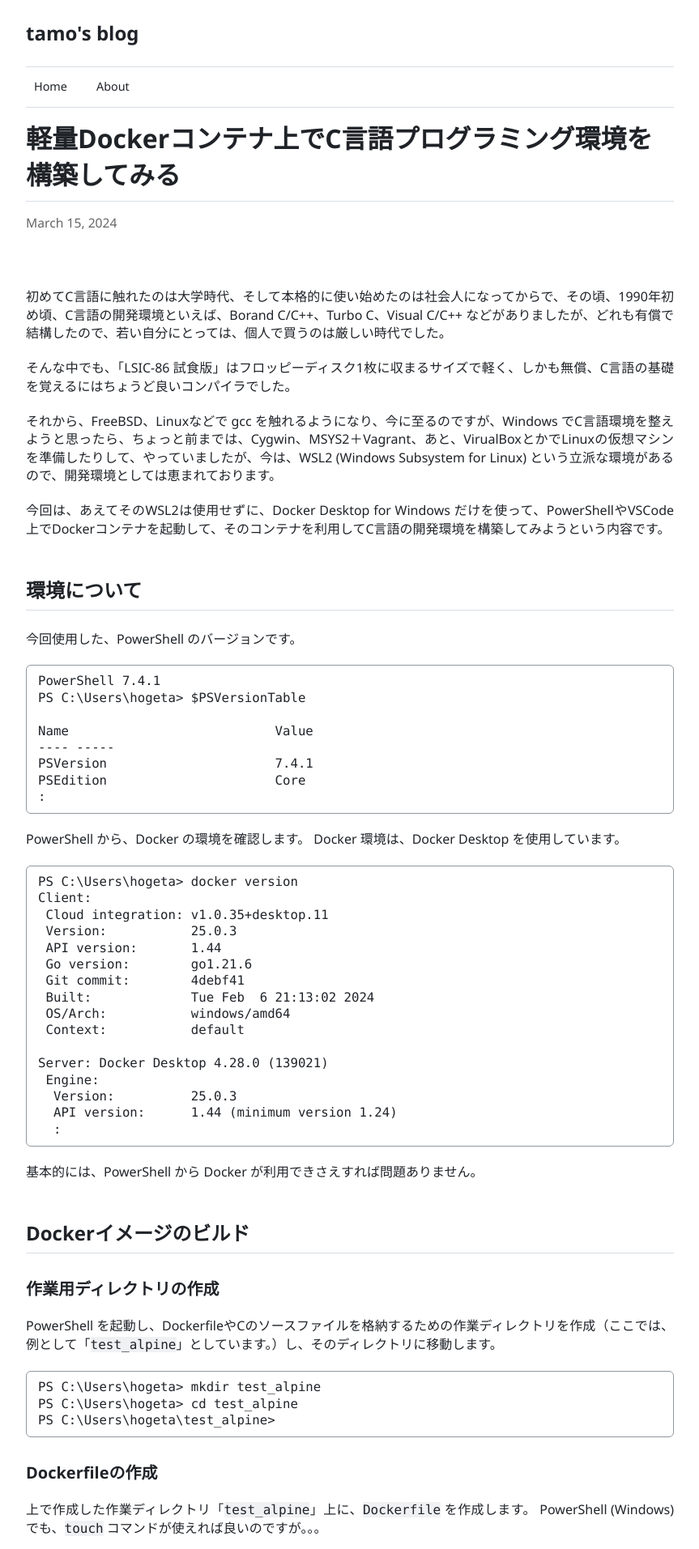
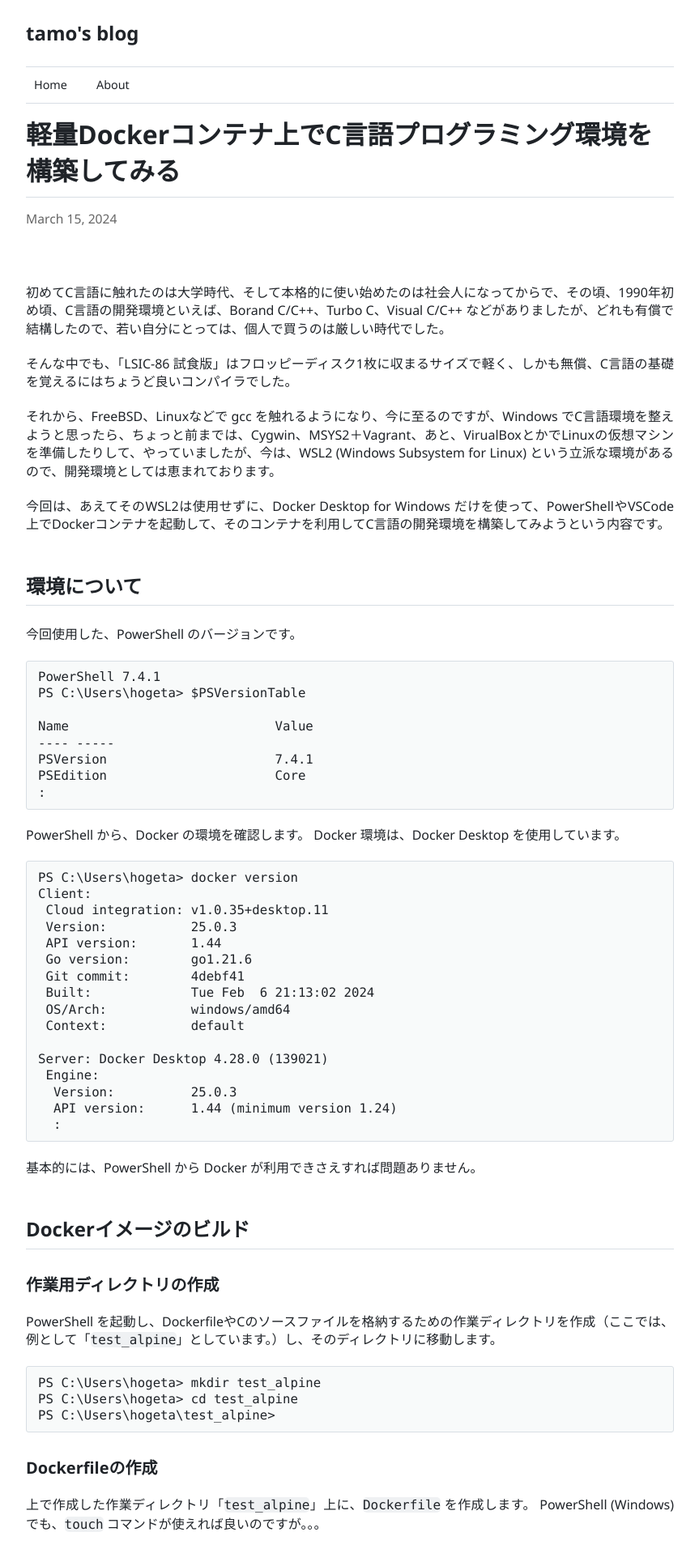
Before and after one commit to tamochia/tamochia.github.io, a Jekyll site: the page built from _posts/2024-03-15-c-lang-development-on-containers.md, in a window 1280 px wide. Shown: the top 1913 px of the page at 81% size, without its empty margins (208-1071 px from the left). Built offline with Jekyll 4.4.1, drawn with Linux system fonts in a browser that asks for light colours; nearby versions of some CDN libraries.

Commit message:
コードエリアの背景色設定

```diff
--- a/_sass/syntax.scss
+++ b/_sass/syntax.scss
@@ -1,12 +1,14 @@
 /**
  * Syntax highlighting styles
  */
-.highlight {
-	background: #fff;
-}
-.highlighter-rouge .highlight {
-	background: transparent;
-}
+//.highlight {
+//	background: #fff;
+//}
+
+//.highlighter-rouge .highlight {
+//	background: transparent;
+//}
+
 .highlight .c {
 	color: #998;
 	font-style: italic;
--- a/_sass/variables.scss
+++ b/_sass/variables.scss
@@ -6,7 +6,7 @@
 $color-fg-muted: #656d76;
 $color-fg-subtle: #6e7781;
 $color-canvas-default: #ffffff;
-$color-canvas-subtle: #f6f8fa;
+$color-canvas-subtle: #f8fafa;
 $color-border-default: #90979e;
 $color-border-muted: hsla(210,18%,87%,1);
 $color-neutral-muted: rgba(175,184,193,0.2);
--- a/assets/css/style.scss
+++ b/assets/css/style.scss
@@ -100,6 +100,7 @@
 
 code {
 	background-color: $color-neutral-muted;
+	border-radius: 5px;
 }
 
 pre {
@@ -110,8 +111,8 @@
 	line-height: 1.3;
 	color: $color-fg-default;
 	background-color: $color-canvas-subtle;
-	border: 1px solid $color-border-default;
-	border-radius: 6px;
+	border: 1px solid $color-border-muted;
+	border-radius: 3px;
 
 	code {
 		background: none;
@@ -121,15 +122,18 @@
 }
 
 li {
-	margin-top: 0.1em;
-	margin-bottom: 0.1em;
-	line-height: 140%;
+	margin: 0;
+
+	p {
+		@include resetlist();
+		padding-bottom: .5em;
+		line-height: 1.2;
+	}
 }
 
 
 ul, ol {
-	margin-top: 0;
-	margin-bottom: 0;
+	margin: 0;
 }
 
 
```
